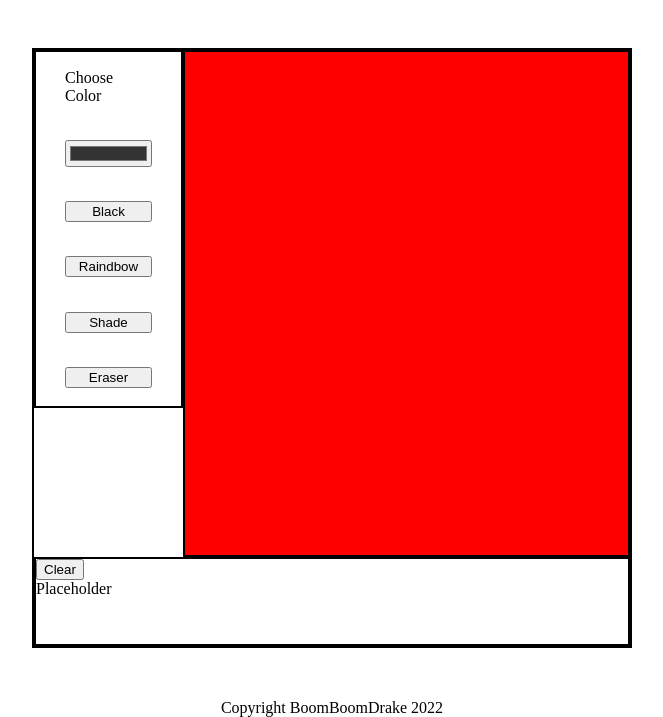
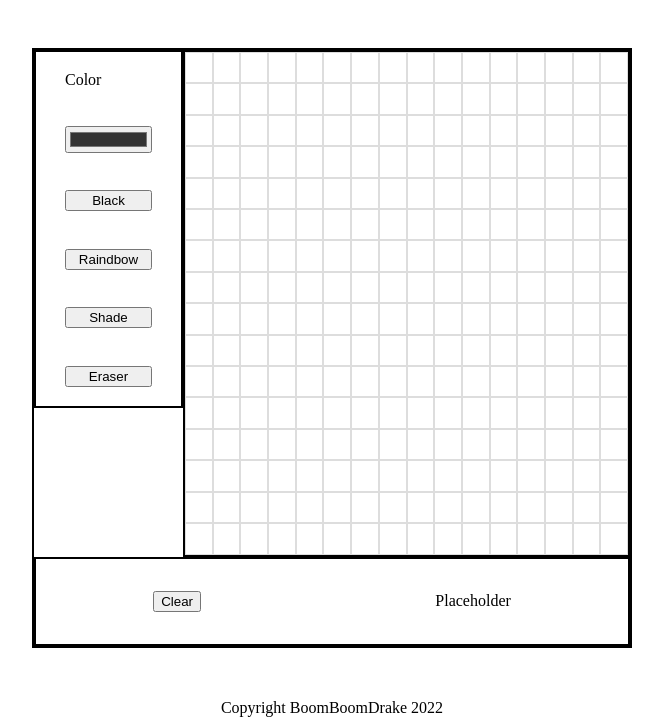
Before and after one commit to BoomBoomDrake/etch-a-sketch, a plain HTML site: page index.html in a window 1280 px wide. Shown: the part 83-800 px from the top of the page, without its empty margins (308-971 px from the left). Drawn offline with Linux system fonts and the light colour scheme.

Commit message:
Add default grid generator and slider input

```diff
--- a/index.html
+++ b/index.html
@@ -14,7 +14,7 @@
     </header>
     <main class="main">
         <div id="options">
-            <label for="colorPicker">Choose Color</label>
+            <label for="colorPicker">Color</label>
             <input id="colorPicker" type="color" value="#333333">
 
             <button id="blackBtn" class="optionsButton">Black</button>
@@ -22,7 +22,7 @@
             <button id="shadeBtn" class="optionsButton">Shade</button>
             <button id="eraserBtn" class="optionsButton">Eraser</button>
         </div>
-        <div id="grid" class="grid"></div><br>
+        <div id="grid" class="grid"></div>
         <div id="clearCont">
             <button id="clearBtn">Clear</button>
     <!-- How to create slider input? -->
--- a/script.js
+++ b/script.js
@@ -1,3 +1,22 @@
-const container = document.createElement('div');
+// UI Targets
+//
+const colorPicker = document.getElementById('colorPicker');
+const blackBtn = document.getElementById('blackBtn');
+const rainbowBtn = document.getElementById('rainbowBtn');
+const shadeBtn = document.getElementById('shadeBtn');
+const eraserBtn = document.getElementById('eraserBtn');
+const grid = document.getElementById('grid');
+const clearbtn = document.getElementById('clearbtn');
+const gridSlider = document.getElementById('gridSlider');
 
-const title = document.createElement('h1');
+// Default Grid Generation
+function genGrid(rows) {
+    grid.style.setProperty('--grid-rows', rows);
+    grid.style.setProperty('--grid-cols', rows);
+    for (let c = 0; c < (rows * rows); c++) {
+        let cell = document.createElement('div');
+        cell.className = 'cell';
+        grid.appendChild(cell);
+    }
+}
+genGrid(16);
--- a/style.css
+++ b/style.css
@@ -1,3 +1,8 @@
+:root {
+    --grid-rows: 1;
+    --grid-cols: 1;
+}
+
 * {
     box-sizing: border-box;
 }
@@ -40,11 +45,13 @@ body {
 #grid {
     width: 75%;
     height: 85%;
-    margin: 0;
-    padding: 10px;
+    margin: 0px;
+    padding: 0px;
     background-color: red;
     border: 2px solid black;
-
+    display: grid;
+    grid-template-rows: repeat(var(--grid-rows), 1fr);
+    grid-template-columns: repeat(var(--grid-cols), 1fr);
 }
 
 #clearCont {
@@ -52,4 +59,14 @@ body {
     height: 15%;
     flex-grow: 1;
     border: 2px solid black;
+    display: flex;
+    justify-content: space-around;
+    align-items: center;
 }
+
+.cell {
+    margin: 0px;
+    padding: 0px;
+    border: 1px solid #ddd;
+    background-color: white;
+}
```
Also changed, not shown: 1 other file.
